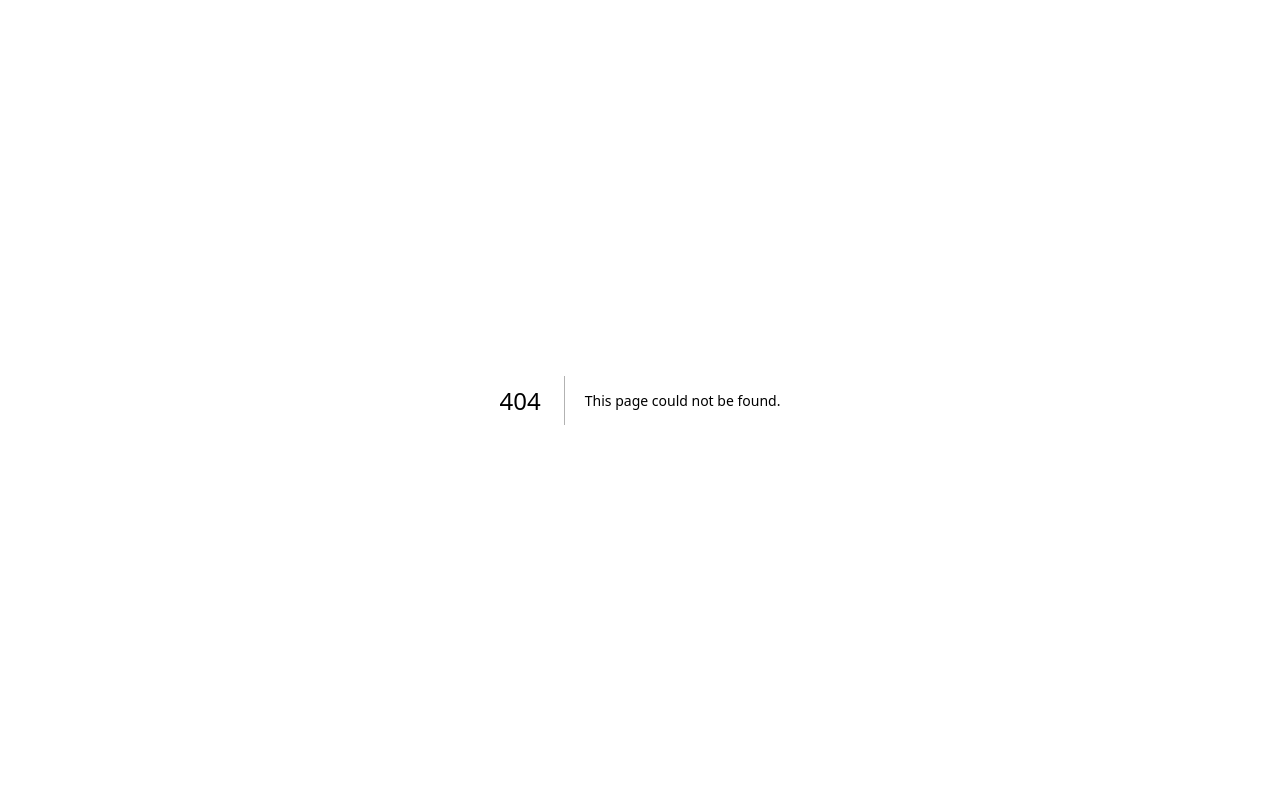
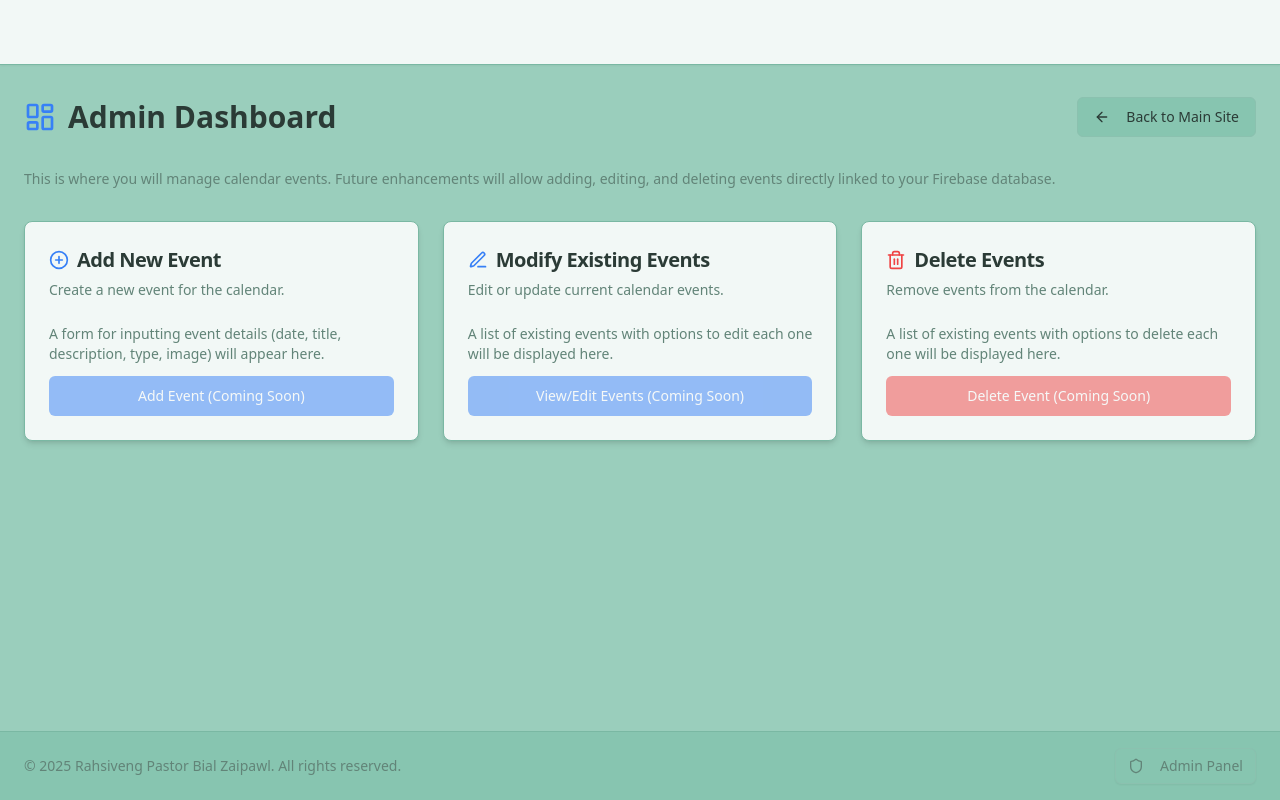
Before and after one commit to koparalte/rahsivengpastorbialzaipawl, a Next.js app: page /admin/dashboard in a window 1280 px wide. Before the commit this address had no page. Built offline with nearby package versions, Linux system fonts and the light colour scheme.

Commit message:
now at the bottom create admin button which is linked to another dashboard page where the admin can add, delete and modify the events on the main page which is linked to my firebase

```diff
--- /dev/null
+++ b/src/app/admin/dashboard/layout.tsx
@@ -0,0 +1,25 @@
+
+import type { Metadata } from 'next';
+import { AppHeader } from '@/components/layout/header';
+import { AppFooter } from '@/components/layout/footer';
+
+export const metadata: Metadata = {
+  title: 'Admin Dashboard - Rahsiveng Pastor Bial Zaipawl',
+  description: 'Manage events and site settings for Rahsiveng Pastor Bial Zaipawl.',
+};
+
+export default function AdminDashboardLayout({
+  children,
+}: {
+  children: React.ReactNode;
+}) {
+  return (
+    <div className="flex min-h-screen flex-col">
+      <AppHeader />
+      <main className="flex-1 bg-muted/20">
+        {children}
+      </main>
+      <AppFooter />
+    </div>
+  );
+}
--- /dev/null
+++ b/src/app/admin/dashboard/page.tsx
@@ -0,0 +1,80 @@
+
+"use client";
+
+import Link from 'next/link';
+import { Button } from '@/components/ui/button';
+import { ArrowLeft, PlusCircle, Edit3, Trash2, LayoutDashboard } from 'lucide-react';
+import { Card, CardContent, CardHeader, CardTitle, CardDescription } from '@/components/ui/card';
+
+export default function AdminDashboardPage() {
+  return (
+    <div className="container mx-auto py-8 px-4 md:px-6">
+      <div className="flex flex-col sm:flex-row items-center justify-between mb-8 gap-4">
+        <div className="flex items-center gap-3">
+          <LayoutDashboard className="h-8 w-8 text-primary" />
+          <h1 className="text-2xl sm:text-3xl font-bold text-foreground">Admin Dashboard</h1>
+        </div>
+        <Button variant="outline" asChild className="w-full sm:w-auto">
+          <Link href="/">
+            <ArrowLeft className="mr-2 h-4 w-4" />
+            Back to Main Site
+          </Link>
+        </Button>
+      </div>
+
+      <CardDescription className="mb-8 text-center sm:text-left">
+        This is where you will manage calendar events. Future enhancements will allow adding, editing, and deleting events directly linked to your Firebase database.
+      </CardDescription>
+
+      <div className="grid grid-cols-1 md:grid-cols-2 lg:grid-cols-3 gap-6">
+        <Card className="shadow-md hover:shadow-lg transition-shadow">
+          <CardHeader>
+            <CardTitle className="flex items-center gap-2 text-xl">
+              <PlusCircle className="h-5 w-5 text-primary" />
+              Add New Event
+            </CardTitle>
+            <CardDescription>Create a new event for the calendar.</CardDescription>
+          </CardHeader>
+          <CardContent className="space-y-3">
+            <p className="text-sm text-muted-foreground">A form for inputting event details (date, title, description, type, image) will appear here.</p>
+            <Button className="w-full" disabled>
+              Add Event (Coming Soon)
+            </Button>
+          </CardContent>
+        </Card>
+
+        <Card className="shadow-md hover:shadow-lg transition-shadow">
+          <CardHeader>
+            <CardTitle className="flex items-center gap-2 text-xl">
+              <Edit3 className="h-5 w-5 text-primary" />
+              Modify Existing Events
+            </CardTitle>
+            <CardDescription>Edit or update current calendar events.</CardDescription>
+          </CardHeader>
+          <CardContent className="space-y-3">
+            <p className="text-sm text-muted-foreground">A list of existing events with options to edit each one will be displayed here.</p>
+             <Button className="w-full" disabled>
+              View/Edit Events (Coming Soon)
+            </Button>
+          </CardContent>
+        </Card>
+
+        <Card className="shadow-md hover:shadow-lg transition-shadow">
+          <CardHeader>
+            <CardTitle className="flex items-center gap-2 text-xl">
+              <Trash2 className="h-5 w-5 text-destructive" />
+              Delete Events
+            </CardTitle>
+            <CardDescription>Remove events from the calendar.</CardDescription>
+          </CardHeader>
+          <CardContent className="space-y-3">
+            <p className="text-sm text-muted-foreground">A list of existing events with options to delete each one will be displayed here.</p>
+            <Button variant="destructive" className="w-full" disabled>
+              Delete Event (Coming Soon)
+            </Button>
+          </CardContent>
+        </Card>
+      </div>
+    </div>
+  );
+}
--- a/src/components/layout/footer.tsx
+++ b/src/components/layout/footer.tsx
@@ -2,6 +2,9 @@
 "use client";
 
 import { useState, useEffect } from 'react';
+import Link from 'next/link';
+import { Button } from '@/components/ui/button';
+import { Shield } from 'lucide-react';
 
 export function AppFooter() {
   const [currentYear, setCurrentYear] = useState<number | null>(null);
@@ -11,8 +14,16 @@ export function AppFooter() {
   }, []);
 
   return (
-    <footer className="py-4 px-6 text-center text-sm text-muted-foreground border-t">
-      © {currentYear !== null ? currentYear : '...'} Rahsiveng Pastor Bial Zaipawl. All rights reserved.
+    <footer className="flex flex-col sm:flex-row items-center justify-between py-4 px-6 text-sm text-muted-foreground border-t gap-4 sm:gap-0">
+      <span className="text-center sm:text-left">
+        © {currentYear !== null ? currentYear : '...'} Rahsiveng Pastor Bial Zaipawl. All rights reserved.
+      </span>
+      <Link href="/admin/dashboard">
+        <Button variant="outline" size="sm" className="shadow-sm hover:shadow-md transition-shadow">
+          <Shield className="mr-2 h-4 w-4" />
+          Admin Panel
+        </Button>
+      </Link>
     </footer>
   );
 }
```
